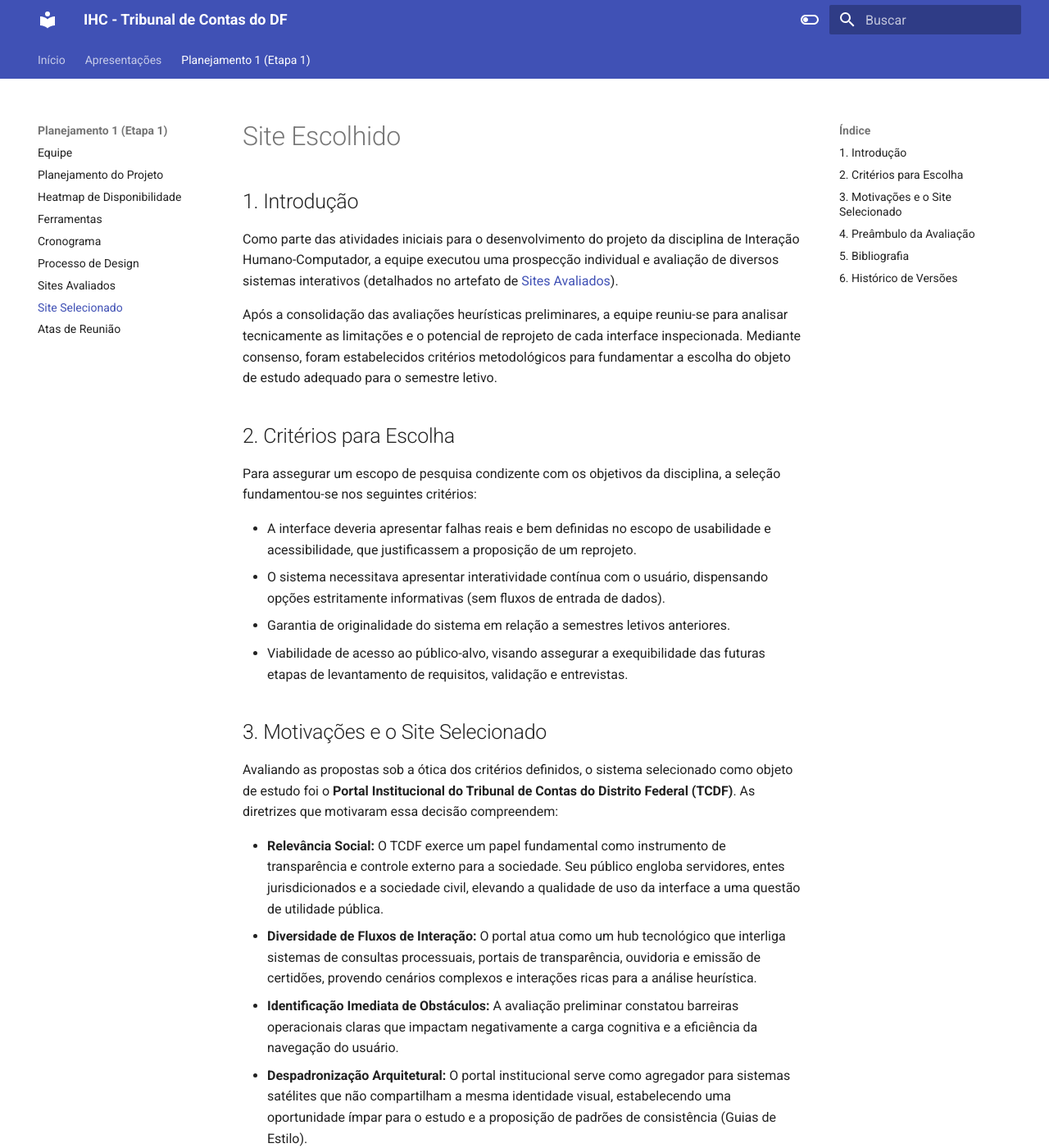
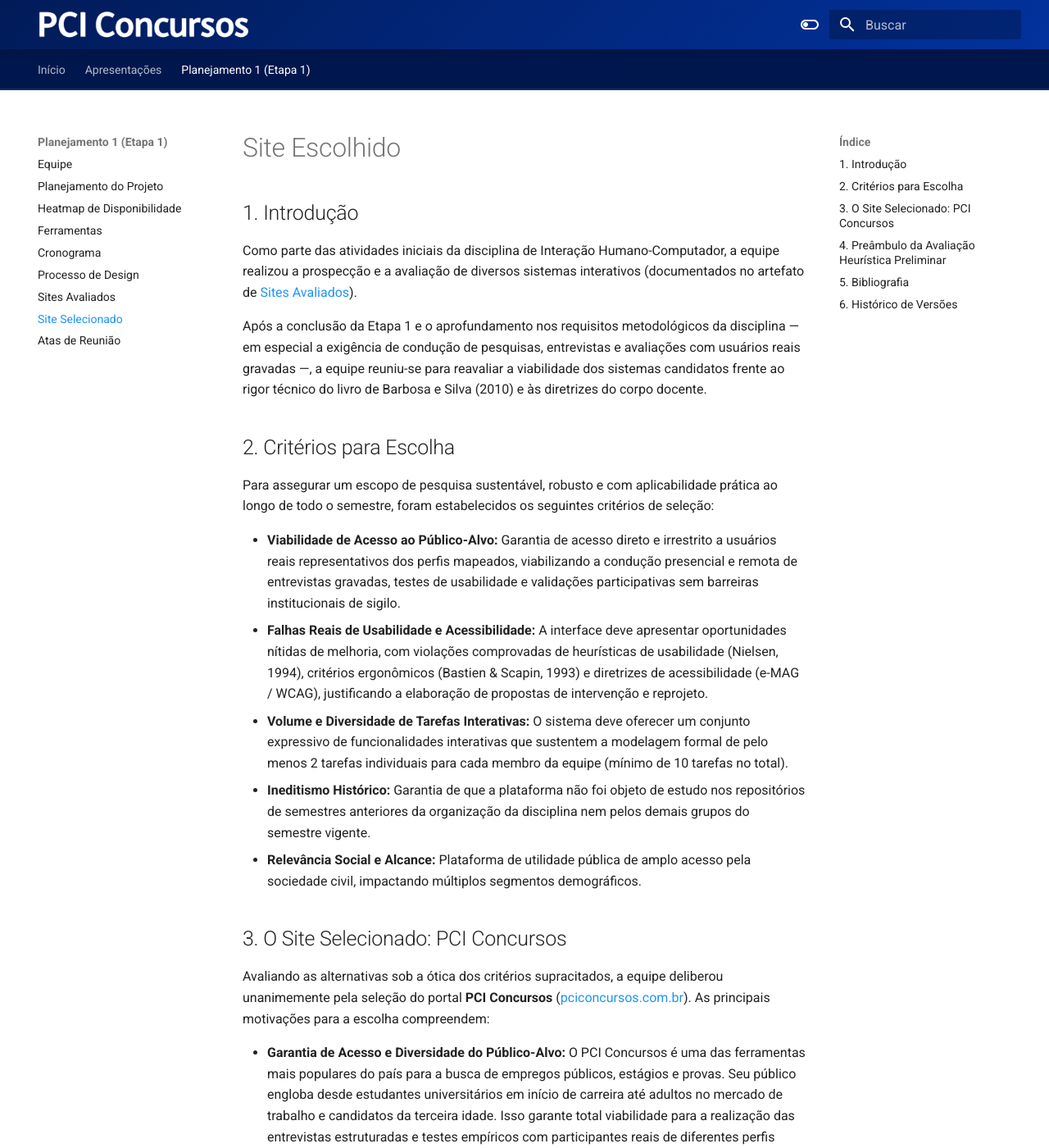
Before and after one commit to Interacao-Humano-Computador/2026.2-Grupo07, an MkDocs documentation site: the page built from docs/planejamento/site-escolhido.md, in a window 1280 px wide and 1400 px high. Shown: the whole window at 82% size. Built offline with MkDocs 1.6.1 and Material for MkDocs 9.7.7, drawn with Linux system fonts in a browser that asks for light colours; some of the changed text lies outside the part shown.

Commit message:
feat: redefine site escolhido para PCI Concursos e atualiza identidade visual

```diff
--- a/docs/planejamento/site-escolhido.md
+++ b/docs/planejamento/site-escolhido.md
@@ -2,45 +2,49 @@
 
 ## 1. Introdução
 
-Como parte das atividades iniciais para o desenvolvimento do projeto da disciplina de Interação Humano-Computador, a equipe executou uma prospecção individual e avaliação de diversos sistemas interativos (detalhados no artefato de [Sites Avaliados](sites-avaliados.md)).
+Como parte das atividades iniciais da disciplina de Interação Humano-Computador, a equipe realizou a prospecção e a avaliação de diversos sistemas interativos (documentados no artefato de [Sites Avaliados](sites-avaliados.md)).
 
-Após a consolidação das avaliações heurísticas preliminares, a equipe reuniu-se para analisar tecnicamente as limitações e o potencial de reprojeto de cada interface inspecionada. Mediante consenso, foram estabelecidos critérios metodológicos para fundamentar a escolha do objeto de estudo adequado para o semestre letivo.
+Após a conclusão da Etapa 1 e o aprofundamento nos requisitos metodológicos da disciplina — em especial a exigência de condução de pesquisas, entrevistas e avaliações com usuários reais gravadas —, a equipe reuniu-se para reavaliar a viabilidade dos sistemas candidatos frente ao rigor técnico do livro de Barbosa e Silva (2010) e às diretrizes do corpo docente.
 
 ## 2. Critérios para Escolha
 
-Para assegurar um escopo de pesquisa condizente com os objetivos da disciplina, a seleção fundamentou-se nos seguintes critérios:
+Para assegurar um escopo de pesquisa sustentável, robusto e com aplicabilidade prática ao longo de todo o semestre, foram estabelecidos os seguintes critérios de seleção:
 
-* A interface deveria apresentar falhas reais e bem definidas no escopo de usabilidade e acessibilidade, que justificassem a proposição de um reprojeto.
-* O sistema necessitava apresentar interatividade contínua com o usuário, dispensando opções estritamente informativas (sem fluxos de entrada de dados).
-* Garantia de originalidade do sistema em relação a semestres letivos anteriores.
-* Viabilidade de acesso ao público-alvo, visando assegurar a exequibilidade das futuras etapas de levantamento de requisitos, validação e entrevistas.
+* **Viabilidade de Acesso ao Público-Alvo:** Garantia de acesso direto e irrestrito a usuários reais representativos dos perfis mapeados, viabilizando a condução presencial e remota de entrevistas gravadas, testes de usabilidade e validações participativas sem barreiras institucionais de sigilo.
+* **Falhas Reais de Usabilidade e Acessibilidade:** A interface deve apresentar oportunidades nítidas de melhoria, com violações comprovadas de heurísticas de usabilidade (Nielsen, 1994), critérios ergonômicos (Bastien & Scapin, 1993) e diretrizes de acessibilidade (e-MAG / WCAG), justificando a elaboração de propostas de intervenção e reprojeto.
+* **Volume e Diversidade de Tarefas Interativas:** O sistema deve oferecer um conjunto expressivo de funcionalidades interativas que sustentem a modelagem formal de pelo menos 2 tarefas individuais para cada membro da equipe (mínimo de 10 tarefas no total).
+* **Ineditismo Histórico:** Garantia de que a plataforma não foi objeto de estudo nos repositórios de semestres anteriores da organização da disciplina nem pelos demais grupos do semestre vigente.
+* **Relevância Social e Alcance:** Plataforma de utilidade pública de amplo acesso pela sociedade civil, impactando múltiplos segmentos demográficos.
 
-## 3. Motivações e o Site Selecionado
+## 3. O Site Selecionado: PCI Concursos
 
-Avaliando as propostas sob a ótica dos critérios definidos, o sistema selecionado como objeto de estudo foi o **Portal Institucional do Tribunal de Contas do Distrito Federal (TCDF)**. As diretrizes que motivaram essa decisão compreendem:
+Avaliando as alternativas sob a ótica dos critérios supracitados, a equipe deliberou unanimemente pela seleção do portal **PCI Concursos** ([pciconcursos.com.br](https://www.pciconcursos.com.br/)). As principais motivações para a escolha compreendem:
 
-* **Relevância Social:** O TCDF exerce um papel fundamental como instrumento de transparência e controle externo para a sociedade. Seu público engloba servidores, entes jurisdicionados e a sociedade civil, elevando a qualidade de uso da interface a uma questão de utilidade pública.
-* **Diversidade de Fluxos de Interação:** O portal atua como um hub tecnológico que interliga sistemas de consultas processuais, portais de transparência, ouvidoria e emissão de certidões, provendo cenários complexos e interações ricas para a análise heurística.
-* **Identificação Imediata de Obstáculos:** A avaliação preliminar constatou barreiras operacionais claras que impactam negativamente a carga cognitiva e a eficiência da navegação do usuário.
-* **Despadronização Arquitetural:** O portal institucional serve como agregador para sistemas satélites que não compartilham a mesma identidade visual, estabelecendo uma oportunidade ímpar para o estudo e a proposição de padrões de consistência (Guias de Estilo).
+* **Garantia de Acesso e Diversidade do Público-Alvo:** O PCI Concursos é uma das ferramentas mais populares do país para a busca de empregos públicos, estágios e provas. Seu público engloba desde estudantes universitários em início de carreira até adultos no mercado de trabalho e candidatos da terceira idade. Isso garante total viabilidade para a realização das entrevistas estruturadas e testes empíricos com participantes reais de diferentes perfis demográficos e níveis de letramento digital.
+* **Manancial de Oportunidades de Reprojeto de IHC:** Criado há mais de uma década, o portal preserva uma interface visual e estrutural legada, repleta de problemas críticos de usabilidade, sobrecarga cognitiva e barreiras severas de acessibilidade. Esse ecossistema oferece um laboratório perfeito para a aplicação prática dos métodos ensinados no livro-texto da disciplina.
+* **Complexidade e Riqueza de Fluxos:** O portal não se restringe à mera consulta passiva; ele engloba busca avançada com filtros combinados, download de cadernos de prova e gabaritos, áreas de simulados interativos de questões, seções de videoaulas, feeds de notícias e serviços de alertas de novas vagas.
+* **Ineditismo Comprovado:** Conforme levantamento realizado na organização `Interacao-Humano-Computador`, o PCI Concursos nunca foi selecionado como projeto principal em nenhum semestre letivo anterior, garantindo total originalidade ao trabalho.
 
-## 4. Preâmbulo da Avaliação
+## 4. Preâmbulo da Avaliação Heurística Preliminar
 
-A inspeção técnica inicial executada no portal do TCDF, orientada pelo framework DECIDE e pelas heurísticas de usabilidade (Nielsen, 1994), evidenciou barreiras significativas na interação humano-computador. Dentre os principais achados, ressaltam-se:
+Uma inspeção técnica preliminar orientada pelas 10 Heurísticas de Usabilidade de Nielsen (1994) e pelos princípios de Acessibilidade da WCAG / e-MAG evidenciou problemas graves na interface atual do PCI Concursos:
 
-* **Estética e Design Minimalista:** A página principal dispõe de múltiplos componentes rotativos e links sobrepostos, resultando em poluição visual e excessiva carga cognitiva.
-* **Prevenção de Erros:** O formulário de busca processual omite mecanismos de auxílio à digitação (tais como máscaras de formatação e placeholders explícitos), induzindo o usuário a cometer falhas operacionais.
-* **Compatibilidade do Sistema com o Mundo Real:** O emprego indiscriminado de jargões técnicos e nomenclaturas estritamente jurídicas (a exemplo do termo "Espaço Jurisdicionado") inviabiliza a plena compreensão por parte do cidadão sem conhecimento jurídico prévio.
-* **Consistência e Padrões:** A transição de navegação entre a página inicial e os sistemas satélites do portal carece de uniformidade estética, promovendo a quebra do modelo mental do usuário ao longo da execução das tarefas.
-
-> 📄 **Documento Completo:** A documentação técnica detalhada da inspeção preliminar encontra-se disponível no artefato [Avaliação Individual do TCDF - PDF](pedro_avaliacao.pdf).
+* **Estética e Design Minimalista (Heurística 8):** A interface apresenta densidade informacional excessiva, fontes minúsculas, ausência de espaços em branco e profusão de anúncios publicitários que competem visualmente com o conteúdo editorial do portal, induzindo o usuário a cliques errôneos.
+* **Prevenção de Erros (Heurística 5):** Banners de terceiros utilizam deliberadamente botões rotulados como "Download", mimetizando os botões legítimos de download de editais e cadernos de prova, levando usuários — sobretudo com menor letramento digital — a baixar softwares indesejados.
+* **Barreiras de Acessibilidade (WCAG 1.3 e 1.4):**
+  - O portal faz uso extensivo de tabelas HTML aninhadas para fins de diagramação visual (semântica incorreta), prejudicando a interpretação sequencial por tecnologias assistivas (leitores de tela como NVDA e TalkBack).
+  - Índices de contraste insuficientes entre tipografia azul/cinza e fundos claros, dificultando a leitura por usuários com baixa visão ou idosos.
+* **Consistência e Padrões (Heurística 4):** Falta de padronização na hierarquia de links e cabeçalhos entre as páginas regionais de concursos e a página inicial, quebrando o modelo mental do usuário ao navegar pelos editais.
 
 ## 5. Bibliografia
 
-> NIELSEN, Jakob. *10 Usability Heuristics for User Interface Design*. Nielsen Norman Group, 1994. Disponível em: <https://www.nngroup.com/articles/ten-usability-heuristics/>. Acesso em: 04 de setembro de 2026.
+> BARBOSA, S. D. J.; SILVA, B. S. *Interação Humano-Computador*. Rio de Janeiro: Elsevier, 2010.
+> NIELSEN, Jakob. *10 Usability Heuristics for User Interface Design*. Nielsen Norman Group, 1994. Disponível em: <https://www.nngroup.com/articles/ten-usability-heuristics/>. Acesso em: 21 de setembro de 2026.
+> W3C. *Web Content Accessibility Guidelines (WCAG) 2.1*. World Wide Web Consortium, 2018. Disponível em: <https://www.w3.org/TR/WCAG21/>. Acesso em: 21 de setembro de 2026.
 
 ## 6. Histórico de Versões
 
 | Versão | Data | Descrição | Autor(es) | Revisor(es) |
 | :---: | :---: | :--- | :---: | :---: |
-| `1.0` | 04/09/2026 | Documentação das motivações, critérios e definição do site selecionado (TCDF). | Todos os integrantes | Todos os integrantes |
+| `1.0` | 04/09/2026 | Documentação inicial de critérios e definição de site preliminar. | Daniel da Silva Batista | Leonardo da Silva Lopes Júnior |
+| `2.0` | 21/09/2026 | Redefinição estratégica do objeto de estudo para o **PCI Concursos** visando assegurar a viabilidade de usuários reais e acessibilidade. | Daniel da Silva Batista | Pedro Rocha Ferreira Lima |
--- /dev/null
+++ b/docs/stylesheets/extra.css
@@ -0,0 +1,88 @@
+/* ==========================================================================
+   Estilização Visual Personalizada - Projeto IHC: PCI Concursos
+   ========================================================================== */
+
+:root {
+  --md-primary-fg-color:        #02329E;
+  --md-primary-fg-color--light:  #1b52c4;
+  --md-primary-fg-color--dark:   #001f66;
+  --md-accent-fg-color:         #d32f2f;
+}
+
+/* Modo Escuro Sofisticado (Fundo Preto Profundo / Estilo GitHub Dark) */
+[data-md-color-scheme="slate"] {
+  --md-primary-fg-color:               #1543ad;
+  --md-primary-fg-color--light:        #2d5ec7;
+  --md-primary-fg-color--dark:         #0c2b75;
+  --md-accent-fg-color:                #ef5350;
+  --md-default-bg-color:               #0a0c10;
+  --md-default-bg-color--light:        #12161f;
+  --md-default-bg-color--lighter:      #1a1f2c;
+  --md-default-bg-color--lightest:     #252b3d;
+  --md-code-bg-color:                  #12161f;
+}
+
+/* Header com gradiente no estilo da identidade visual */
+.md-header {
+  background: linear-gradient(135deg, #011b58 0%, #02329E 100%) !important;
+  box-shadow: 0 4px 12px rgba(0, 0, 0, 0.15);
+}
+
+/* Logo limpo e transparente sem fundo branco */
+.md-header__button.md-logo img,
+.md-header__button.md-logo svg {
+  height: 1.8rem;
+  width: auto;
+  border-radius: 0;
+  background-color: transparent !important;
+  padding: 0;
+  margin-right: 0.5rem;
+}
+
+/* Oculta o título de texto repetido para deixar APENAS um nome */
+.md-header__title .md-header__ellipsis {
+  display: none;
+}
+
+/* Abas de navegação superiores */
+.md-tabs {
+  background-color: #00174d !important;
+  border-bottom: 2px solid rgba(255, 255, 255, 0.1);
+}
+
+/* Realce nas tabelas para padrão ABNT */
+.md-typeset table:not([class]) {
+  border-collapse: collapse;
+  border-radius: 6px;
+  overflow: hidden;
+  box-shadow: 0 2px 8px rgba(0, 0, 0, 0.05);
+  margin: 1.5em auto;
+}
+
+.md-typeset table:not([class]) th {
+  background-color: var(--md-primary-fg-color);
+  color: #ffffff !important;
+  font-weight: 600;
+  text-align: center;
+  padding: 10px 14px;
+}
+
+.md-typeset table:not([class]) td {
+  padding: 9px 12px;
+  border-bottom: 1px solid rgba(0, 0, 0, 0.07);
+}
+
+.md-typeset table:not([class]) tr:hover {
+  background-color: rgba(2, 50, 158, 0.04);
+}
+
+/* Badges e tags */
+.pci-tag {
+  display: inline-block;
+  padding: 2px 8px;
+  border-radius: 4px;
+  font-size: 0.8em;
+  font-weight: bold;
+  background-color: #d32f2f;
+  color: #ffffff;
+}
--- a/mkdocs.yml
+++ b/mkdocs.yml
@@ -1,11 +1,13 @@
-site_name: IHC - Tribunal de Contas do DF
-site_description: Documentação do projeto de IHC (FGA-UnB) - TCDF
-site_author: Equipe IHC
+site_name: IHC - PCI Concursos
+site_description: Documentação do projeto da disciplina de Interação Humano-Computador (FGA-UnB) - Análise e Reprojeto do PCI Concursos
+site_author: Equipe Grupo 07 - IHC
 site_url: https://Interacao-Humano-Computador.github.io/2026.2-Grupo07/
 
 theme:
   name: material
   language: pt-BR
+  logo: assets/images/pci_logo_white.png
+  favicon: assets/images/favicon.ico
   features:
     - navigation.tabs
     - navigation.sections
@@ -14,22 +16,25 @@
     - search.highlight
     - content.code.copy
 
-  # Aqui entra a sua configuração de CONTRASTE (Modo Claro/Escuro)
+  # Configuração de Cores e Contraste (Modo Claro/Escuro)
   palette:
     - media: "(prefers-color-scheme: light)"
       scheme: default
-      primary: indigo
-      accent: blue
+      primary: blue
+      accent: red
       toggle:
         icon: material/toggle-switch-off-outline
         name: Mudar para o Modo Escuro (Alto Contraste)
     - media: "(prefers-color-scheme: dark)"
       scheme: slate
-      primary: indigo
-      accent: blue
+      primary: blue
+      accent: red
       toggle:
         icon: material/toggle-switch
         name: Mudar para o Modo Claro
+
+extra_css:
+  - stylesheets/extra.css
 
 # Extensões obrigatórias para renderizar tabelas e HTML corretamente
 markdown_extensions:
```
Also changed, not shown: docs/index.md (+12 -6 lines), docs/planejamento/membros.md (+1 -1 lines), docs/assets/images/favicon.ico (added), docs/assets/images/pci_logo.png (added), docs/assets/images/pci_logo_white.png (added).
